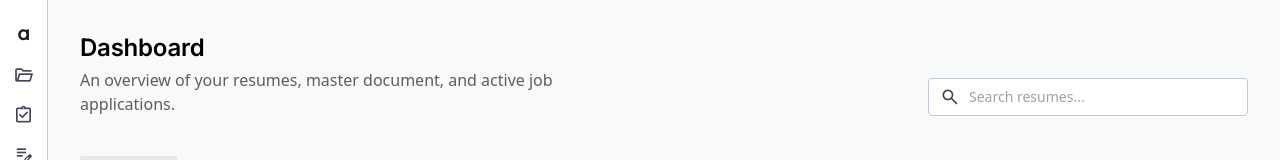
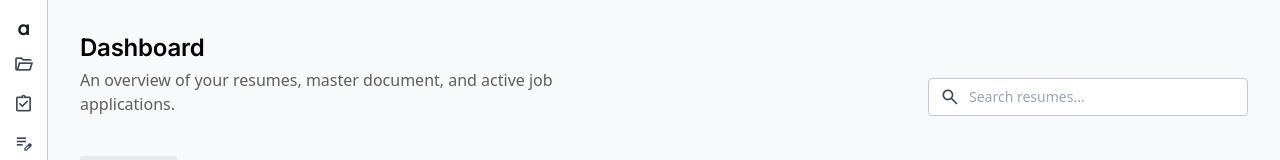
Before and after one commit to premiumfriedrice/apted, a Next.js app: page / in a window 1280 px wide. Both pictures are taken after a click on the button "Collapse sidebar". Shown: the top 160 px of the page. Built offline with nearby package versions, Linux system fonts and the light colour scheme; no server answers; the database is empty.

Commit message:
fix: collapsed logo leading-none so top gap matches bottom profile gap

```diff
--- a/src/components/AppShell.tsx
+++ b/src/components/AppShell.tsx
@@ -89,7 +89,7 @@ function SidebarInner({
           <button
             onClick={() => setCollapsed(false)}
             title="Expand sidebar"
-            className="text-[22px] font-medium tracking-tight text-on-surface"
+            className="text-[22px] font-medium tracking-tight leading-none text-on-surface"
             style={{ fontFamily: "'Outfit', sans-serif" }}
           >
             a
```
